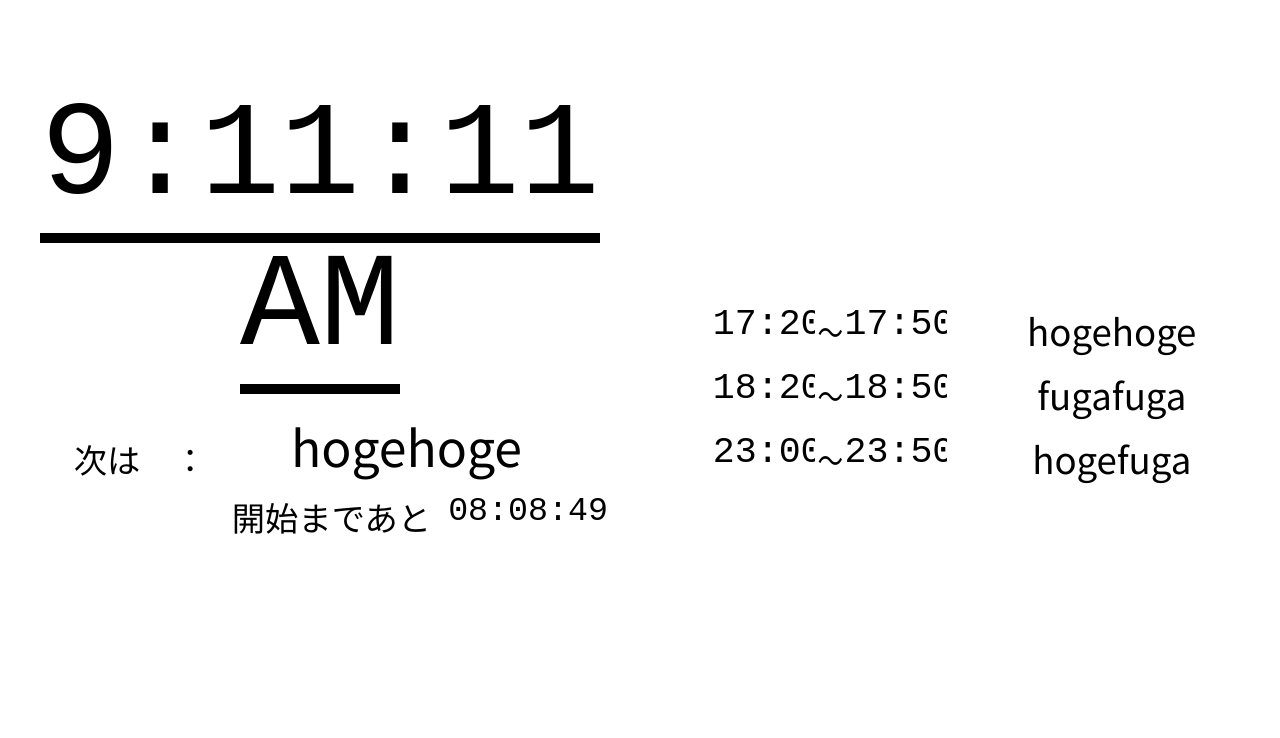
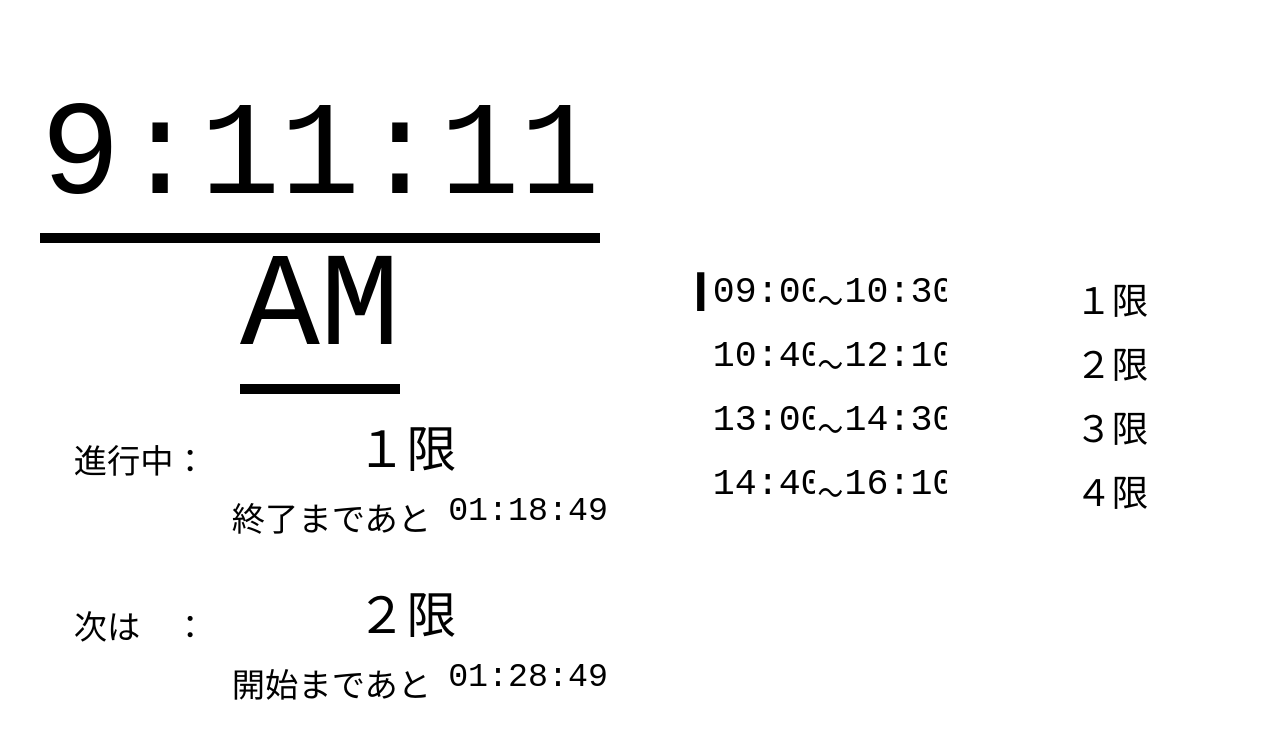
Before and after one commit to itanium-R/closche, a React (Create React App) app: page / in a window 1280 px wide. Shown: the top 738 px of the page. Built offline with nearby package versions, Linux system fonts and the light colour scheme; a web font is replaced by a local one.

Commit message:
fix: scheduleを平常時時間割にし、全予定表示もできるように

```diff
--- a/src/App.css
+++ b/src/App.css
@@ -42,7 +42,7 @@ ul {
   font-size: 5vw;
 }
 
-.doingAndNext{
+.doingAndNext {
   margin-bottom: 2em;
 }
 
@@ -73,10 +73,10 @@ code {
   font-family: 'Nova Mono', monospace;
 }
 
-.tSY{
+.tSY {
   width: 1em;
   margin: 0 -0.1em;
-  transform: scale3d(0.7,0.9,1);
+  transform: scale3d(0.7, 0.9, 1);
 }
 
 .title {
--- a/src/compornents/cloScheApp.js
+++ b/src/compornents/cloScheApp.js
@@ -31,7 +31,7 @@ class Clock extends React.Component {
           <span className="underlined">{this.state.date.toLocaleTimeString()}</span>
         </div>
         <div className="schedule">
-          <ScheduleList now={this.state.date}/>
+          <ScheduleList now={this.state.date}  showsAll="false"/>
         </div>
       </div>
     );
--- a/src/compornents/scheduleList.js
+++ b/src/compornents/scheduleList.js
@@ -3,8 +3,18 @@ import React from 'react';
 class ScheduleList extends React.Component {
   constructor(props) {
     super(props);
-    let schedules = [{ text: "hogehoge", st: { h: 17, m: 20 }, en: { h: 17, m: 50 } }, { text: "fugafuga", st: { h: 18, m: 20 }, en: { h: 18, m: 50 } }, { text: "hogefuga", st: { h: 23, m: 0 }, en: { h: 23, m: 50 } }];
-    this.state = { schedules: schedules, apprNum: 3 };
+
+    let schedules = [
+      { st: { h: 9, m: 0 }, en: { h: 10, m: 30 }, title: "１限" },
+      { st: { h: 10, m: 40 }, en: { h: 12, m: 10 }, title: "２限" },
+      { st: { h: 13, m: 0 }, en: { h: 14, m: 30 }, title: "３限" },
+      { st: { h: 14, m: 40 }, en: { h: 16, m: 10 }, title: "４限" },
+      { st: { h: 16, m: 20 }, en: { h: 17, m: 50 }, title: "５限" },
+      { st: { h: 18, m: 0 }, en: { h: 19, m: 30 }, title: "６限" },
+    ];
+
+    let parseFlg = (str) => { return (str === "true" || str === true) ? true : false };
+    this.state = { schedules: schedules, apprNum: 3, showsAll: parseFlg(props.showsAll) };
     // let startDate = props.now.getDate();
   }
 
@@ -62,6 +72,8 @@ class ScheduleList extends React.Component {
           s.isDoing = true;
           approaching.push(s);
           doing.push(s);
+        } else if (this.state.showsAll) {
+          approaching.push(s);
         }
       }
       if (cnt >= this.state.apprNum) break;
@@ -73,7 +85,7 @@ class ScheduleList extends React.Component {
             {doing.map(a => (
               <li key={this.parseTimeStr(a.st)}>
                 <span className="sched prefix">進行中：</span>
-                <span className="sched bigTitle">{a.text}</span><br />
+                <span className="sched bigTitle">{a.title}</span><br />
                 <span className="sched suffix">終了まであと</span>
                 <span className="sched tHMS">{this.calcTimeDiff(a.en, now)}</span>
               </li>
@@ -82,8 +94,8 @@ class ScheduleList extends React.Component {
           <ul className="nopoint">
             {next.map(a => (
               <li key={this.parseTimeStr(a.st)}>
-              <span className="sched prefix">次は　：</span>
-                <span className="sched bigTitle">{a.text}</span><br />
+                <span className="sched prefix">次は　：</span>
+                <span className="sched bigTitle">{a.title}</span><br />
                 <span className="sched suffix">開始まであと</span>
                 <span className="sched tHMS">{this.calcTimeDiff(a.st, now)}</span>
               </li>
@@ -98,7 +110,7 @@ class ScheduleList extends React.Component {
                 <span className="sched tHM">{this.parseTimeStr(a.st)}</span>
                 <span className="sched tSY">～</span>
                 <span className="sched tHM">{this.parseTimeStr(a.en)}</span>
-                <span className="sched title">{a.text}</span>
+                <span className="sched title">{a.title}</span>
               </li>
             ))}
           </ul>
```
